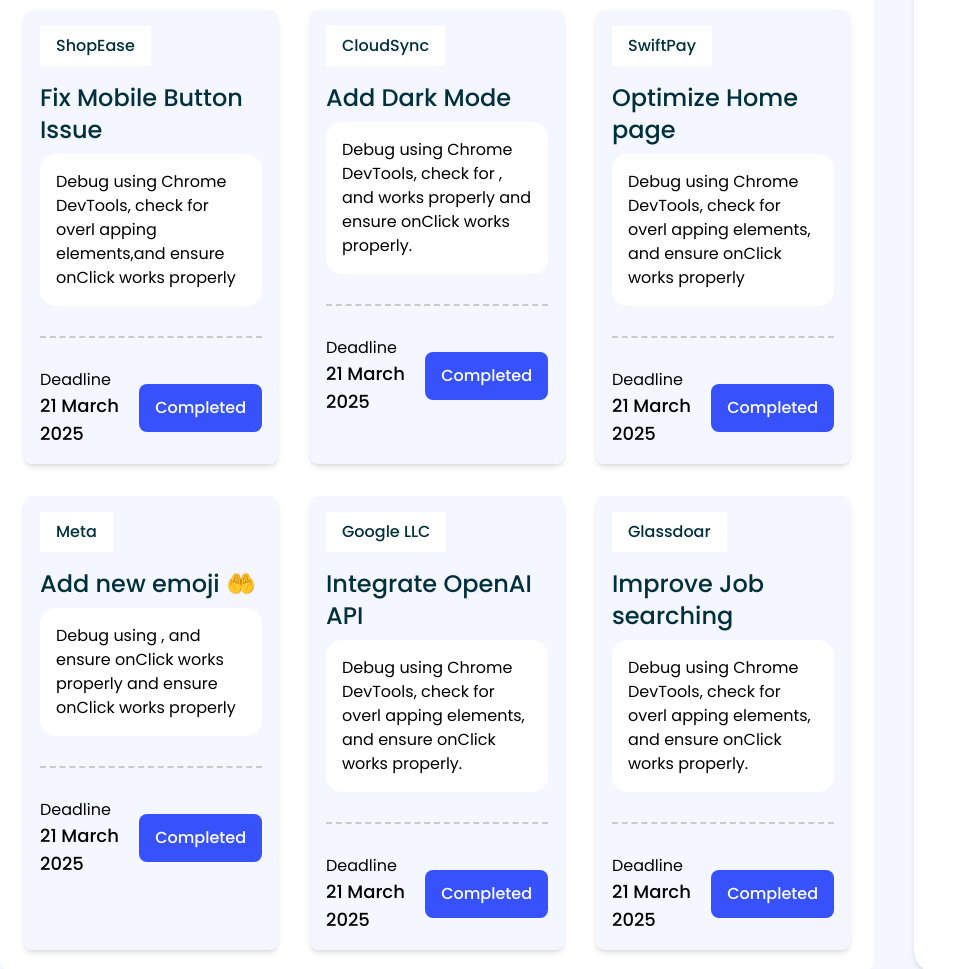
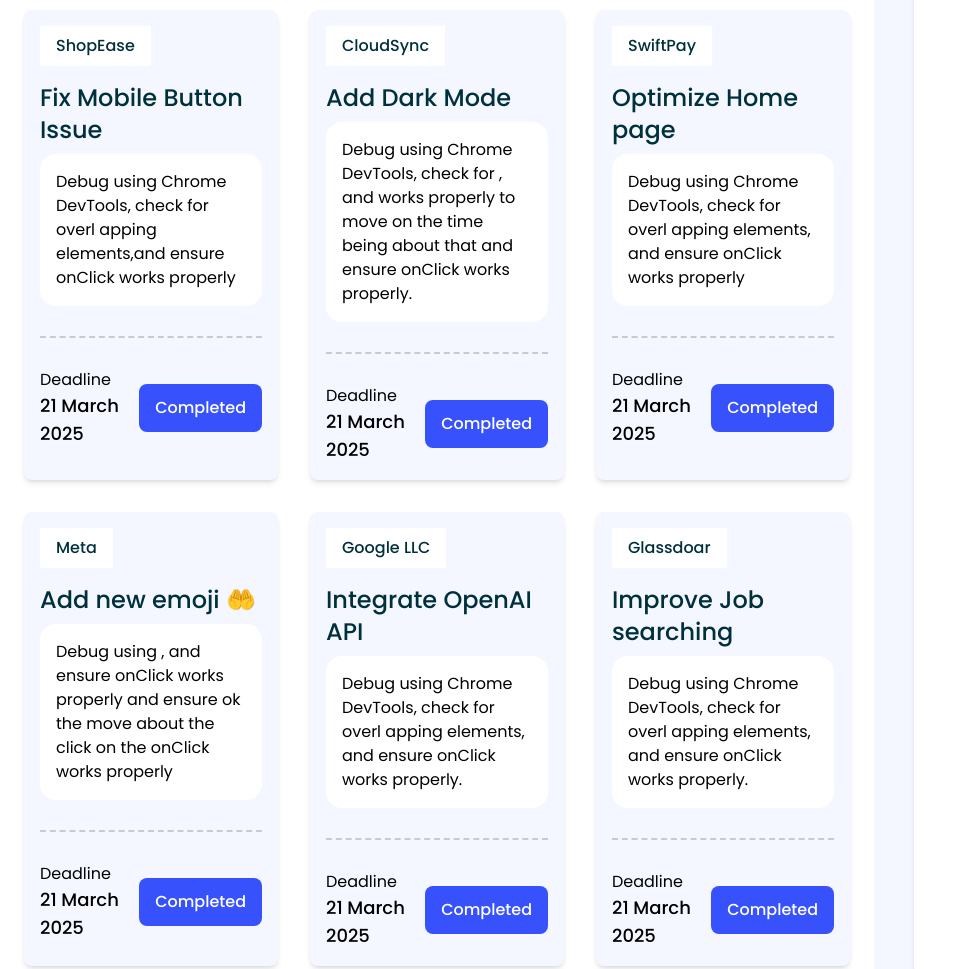
Before and after one commit to faruqsoft/Dom-Dev-Board, a plain HTML site: page index.html in a window 1280 px wide. Shown: the part 340-1309 px from the top of the page, without its empty margins (0-953 px from the left). Drawn offline with nearby package versions, Linux system fonts and the light colour scheme; files that its build step writes are made by us from their sources.

```diff
--- a/index.html
+++ b/index.html
@@ -125,7 +125,7 @@
                     <div class="bg-[#F4F7FF] p-4 rounded-lg shadow-md task-item">
                         <p class="text-titleColor py-2 px-4 bg-white font-medium">CloudSync</p>
                         <h2 class="text-2xl font-medium text-titleColor history-title">Add Dark Mode</h2>
-                        <p class="text-paraColor bg-white mt-2">Debug using Chrome DevTools, check for , and  works properly and ensure onClick works properly.</p>
+                        <p class="text-paraColor bg-white mt-2">Debug using Chrome DevTools, check for , and  works properly to move on the time being about that and ensure onClick works properly.</p>
 
                         <!-- Dashed Line  -->
                         <div class="line"></div>
@@ -165,7 +165,7 @@
                     <div class="bg-[#F4F7FF] p-4 rounded-lg shadow-md task-item">
                         <p class="text-titleColor py-2 px-4 bg-white font-medium">Meta</p>
                         <h2 class="text-2xl font-medium text-titleColor history-title">Add new emoji 🤲</h2>
-                        <p class="text-paraColor bg-white mt-2">Debug using , and ensure onClick works properly and ensure onClick works properly</p>
+                        <p class="text-paraColor bg-white mt-2">Debug using , and ensure onClick works properly and ensure ok the move about the click on the onClick works properly</p>
 
                         <!-- Dashed Line  -->
                         <div class="line"></div>
```
